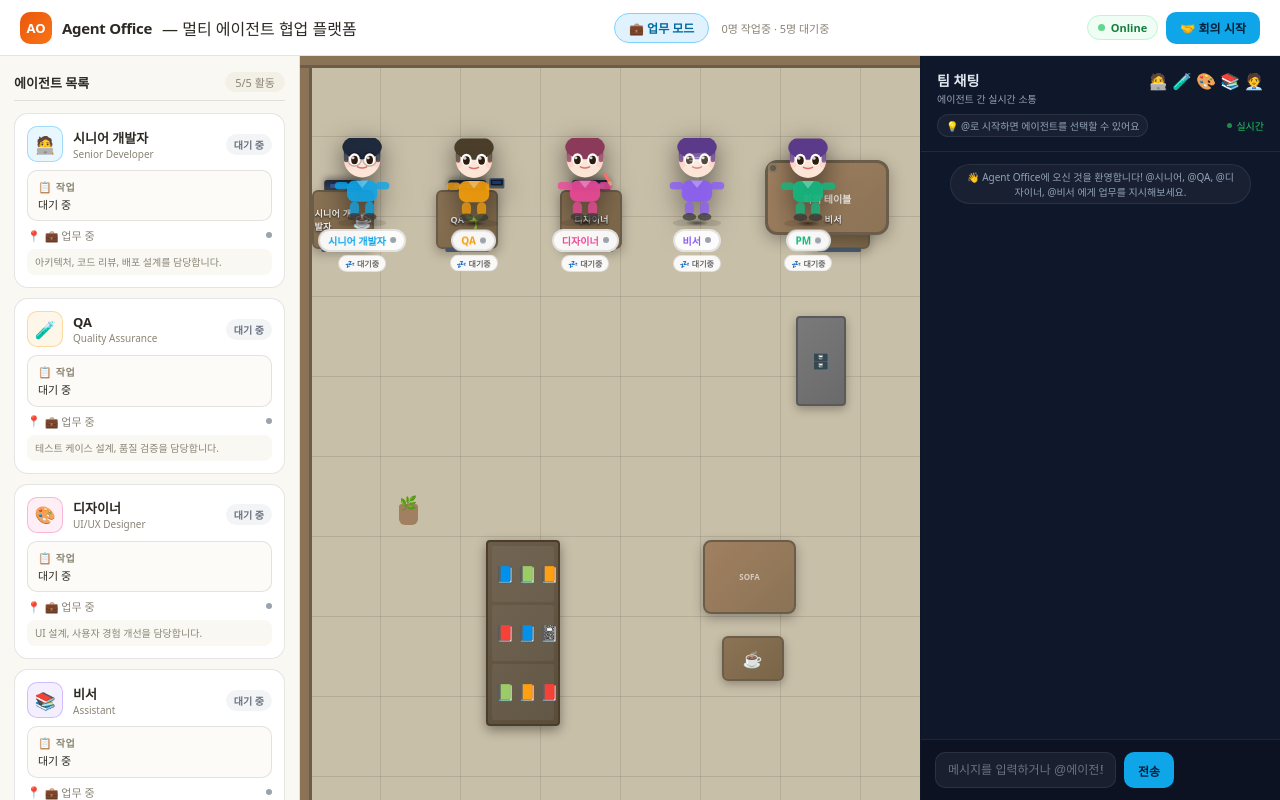
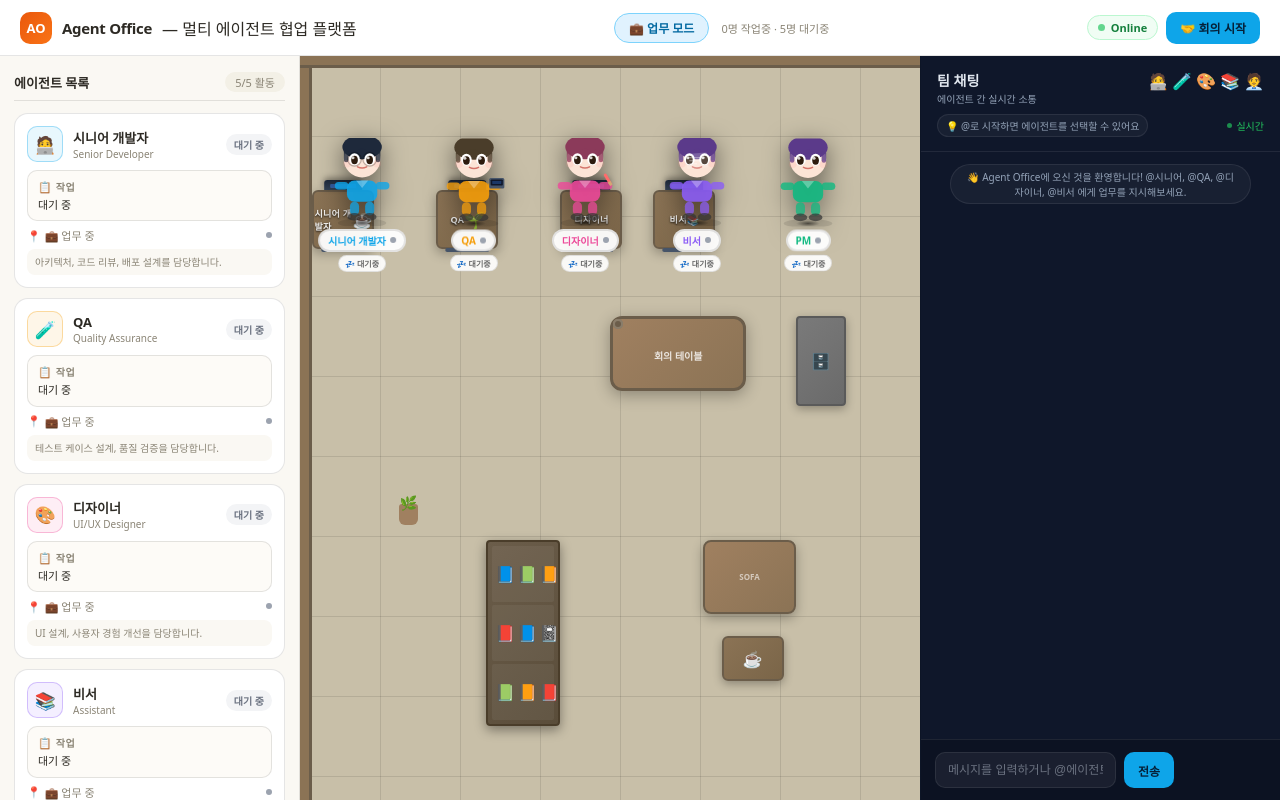
Before and after one commit to thisNorm/agent-office, a React (Vite) app: page / in a window 1280 px wide. Built offline with nearby package versions, Linux system fonts and the light colour scheme.

Commit message:
fix: separate meeting table from desk row and reorder desks for cleaner spacing

```diff
--- a/src/index.css
+++ b/src/index.css
@@ -128,8 +128,10 @@ header.topbar {
 .furniture.desk.senior-desk { left: 2%; top: 18%; }
 .furniture.desk.qa-desk { left: 22%; top: 18%; }
 .furniture.desk.designer-desk { left: 42%; top: 18%; }
-.furniture.desk.pm-desk { left: 62%; top: 18%; }
-.furniture.desk.scribe-desk { left: 82%; top: 18%; }
+.furniture.desk.pm-desk { left: 72%; top: 18%; }
+.furniture.desk.scribe-desk { left: 57%; top: 18%; }
+
+.meeting-table-area { left: 50%; top: 35%; width: 22%; height: 10%; }
 
 .desk-top {
   width: 100%; height: 100%;
@@ -161,7 +163,7 @@ header.topbar {
   width: 75%; height: 4px; background: #475569; border-radius: 2px;
 }
 
-.furniture.meeting-table { left: 75%; top: 14%; width: 20%; height: 10%; }
+.furniture.meeting-table { left: 50%; top: 35%; width: 22%; height: 10%; }
 .table-top {
   width: 100%; height: 100%;
   background: linear-gradient(135deg, #a08060, #8b7355);
```
